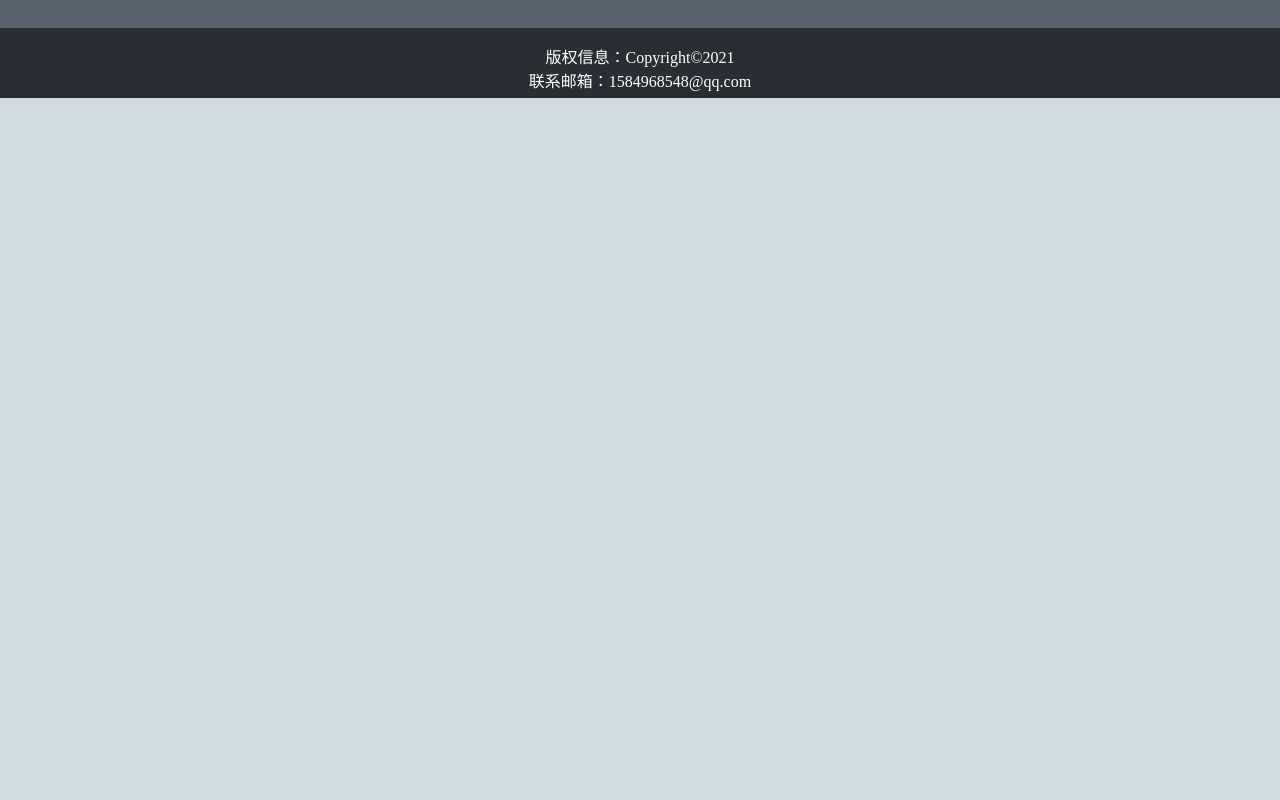
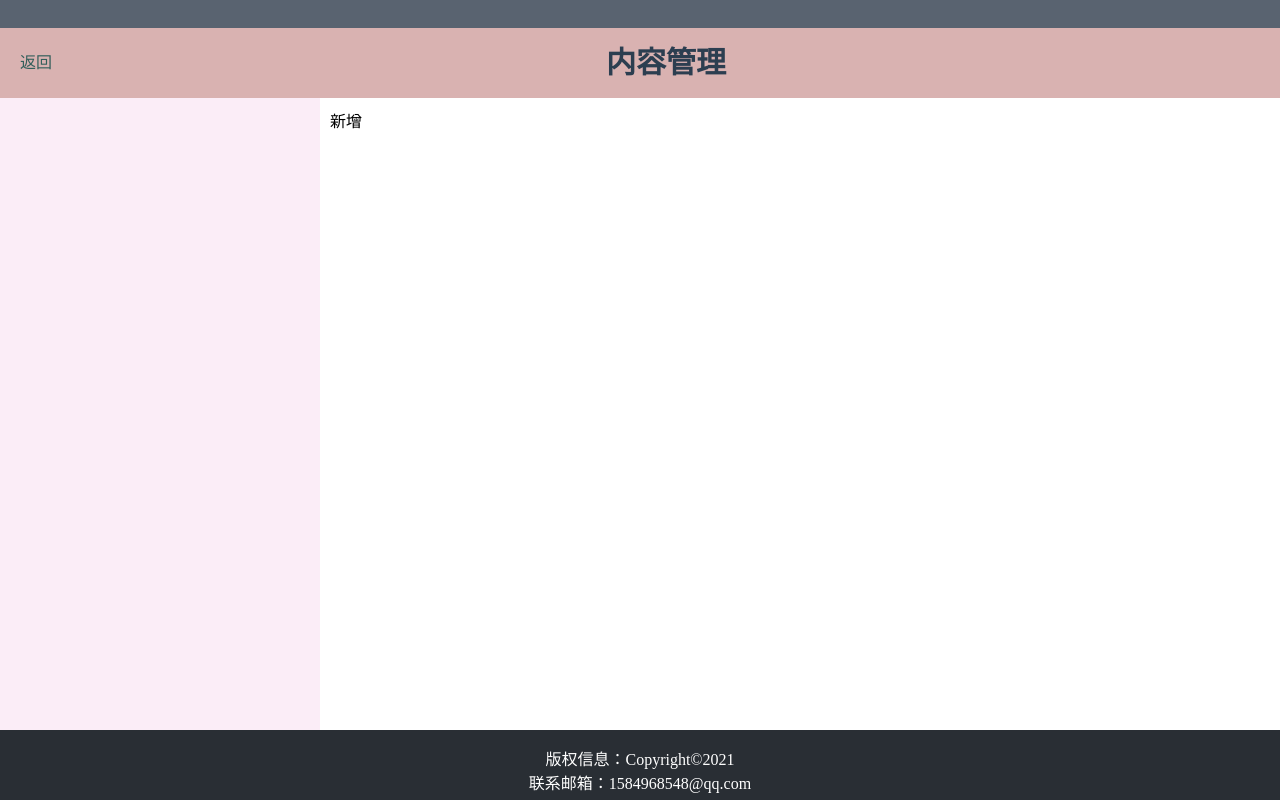
Before and after one commit to abecedarian1/knowledge-tree, a React (Create React App) app: page /contentManagement in a window 1280 px wide. Built offline with nearby package versions, Linux system fonts and the light colour scheme.

Commit message:
update management

```diff
--- a/src/App.jsx
+++ b/src/App.jsx
@@ -12,7 +12,6 @@ function App() {
       <header className="bar"></header>
       <main>
         {element}
-        {/* <Outlet/> */}
       </main>
       <footer className="bottom">
         <p className="copyright">
--- a/src/pages/ContentManagement/ContentManagement.jsx
+++ b/src/pages/ContentManagement/ContentManagement.jsx
@@ -1,8 +1,95 @@
+import contentMangement from "./ContentManagement.module.scss"
+
+export default function ContentMangement(){
+
+    return (
+        <div>
+            <div className={contentMangement.user_bar}>
+                <a style={{textDecoration: 'none',color:'#335f5b',marginLeft: '20px',float: 'left'}} href="/">
+                    返回
+                </a>
+                <div style={{textAlign:'center'}}><a style={{fontSize:'30px',fontWeight: 'bolder'}}>内容管理</a></div>
+            </div>
+
+            <div className={contentMangement.content}>
+                <div className={contentMangement.option_bar1}>
+                    {/* <el-tree :data=modelTree :props="defaultProps" @node-click="handleNodeClick">
+                        </el-tree> */}
+                </div>
 
 
-export default function ContentMangement(){
-    return (
+                {/* <!-- 列表增删改 --> */}
 
-        <div>ContentMangement</div>
+                {/* v-if="!showContent"  */}
+                <div id="box_1" className={contentMangement.box_1}>
+                    <div>
+                    {/* onClick={addOrUpdate} */}
+                        <el-button type="primary"  style={{float: 'left'}}>新增</el-button>
+                    </div>
+
+                    <ul>
+                        {/* <li v-for="(item,index) in contentList">
+                            <span style="float: left;">{{index+1}}. {{item.name}}</span>
+
+                            <span style="float: right;">
+                                <a @click="addOrUpdate(item.id)" style="color: yellowgreen;margin-right: 5px;">修改</a>
+                                <a @click="deleteItem(item.id)" style="color: red;margin-right: 5px;">删除</a>
+                                <a v-if="treeSelect.levelFlag == 3" @click="contentMangement(item.id)" style="color: green;">详情</a>
+                            </span>
+
+                        </li> */}
+                    </ul>
+                </div>
+
+
+                {/* <!-- 上下两个div用v-if控制 -->
+                <!-- 富文本编辑器 --> */}
+                {/* <div v-else  className={contentMangement.box_1}>
+                    <div>
+                        <el-button onClick={saveContent} type="primary" style={{float: 'right'}}>保存</el-button>
+                    </div>
+                    <!-- 标题 -->
+                    <h3 style={{textAlign: 'center',width: '100%'}}>{{detailContent.title}}</h3>
+                    <div className={contentMangement.app_container} style={{width: '100%',height: '100%'}}>
+                        <editor  id="tinymce" v-model="detailContent.content" :init="init" > </editor>
+                    </div>
+                </div> */}
+
+
+
+            </div>
+
+
+        {/* <!-- title="新增"  --> */}
+        {/* <el-dialog
+            v-model="openVisible"
+            :title="form.id ? '修改' : '新增'"
+            width="55%"
+        >
+            <el-form :model="form">
+                <el-form-item label="上级标题">
+                    <el-input disabled v-model="form.parentName" placeholder="上级标题"></el-input>
+                </el-form-item>
+
+                <el-form-item label="标题">
+                    <el-input v-model="form.name" placeholder="标题"></el-input>
+                </el-form-item>
+
+                <el-form-item label="路由">
+                    <el-input v-model="form.url" placeholder="路由"></el-input>
+                </el-form-item>
+            </el-form>
+
+            <template #footer>
+                <span className={contentMangement.dialog_footer}>
+                    <el-button onClick={openVisible = false}>取消</el-button>
+                    <el-button type="primary" onClick={submitConfirm}>
+                      确定
+                    </el-button>
+                  </span>
+            </template>
+        </el-dialog> */}
+
+    </div>
     )
 }
--- /dev/null
+++ b/src/pages/ContentManagement/ContentManagement.module.scss
@@ -0,0 +1,53 @@
+@import '../../components/common.scss';
+
+$content-height:calc(100vh - $topBarHeight - $userBarHeight - $footerHeight);
+
+.user_bar{
+    width:100%;
+    height:$userBarHeight;
+    background-color:#D9B2B1;
+    line-height: $userBarHeight;
+}
+
+.content{
+    box-sizing: border-box;
+    position: relative;
+    display: flex;
+    flex-direction: row;
+    width:100%;
+    min-height: $content-height;
+    background-color:white;
+
+    .option_bar1{
+        position: relative;
+        box-sizing: border-box;
+        width:25%;
+        overflow: auto;
+        background-color:#FBEDF7;
+        .el-tree{
+            background-color:#FBEDF7;
+        }
+    }
+
+    .box_1{
+        box-sizing: border-box;
+        position: relative;
+        display: flex;
+        flex-direction: column;
+        align-items: flex-start;
+        width:75%;
+        padding: 10px;
+
+        ul{
+            width: 90%;
+            margin-top: 10px;
+            display: flex;
+            flex-direction: column;
+
+            li {
+                margin: 5px 0;
+                background-color: snow;
+            }
+        }
+    }
+}
--- a/src/pages/Home/Home.jsx
+++ b/src/pages/Home/Home.jsx
@@ -42,8 +42,7 @@ export default function Home() {
                             if (item.name == '内容新增') {
                                 return (
                                     <li key={item.id}>
-                                        {item.name}
-                                        {/* <NavLink to='/contentManagement'>{item.name}</NavLink> */}
+                                        <NavLink to='/contentManagement'>{item.name}</NavLink>
                                     </li>
                                 )
                             } else if (item.name == '公共组件') {
--- a/src/pages/WebFront/Base/Base.jsx
+++ b/src/pages/WebFront/Base/Base.jsx
@@ -39,7 +39,6 @@ export default function Base(){
                     {
                         modelList.map((item)=>{
                             return <li key={item.id}>
-                                {/* 跳转有问题  question */}
                                 <Link to={item.url}>{item.name}</Link>
                             </li>
                         })
```
Also changed, not shown: src/routes/index.jsx (+17 -13 lines), 1 other file (tests, documents, lock files or other folders).
